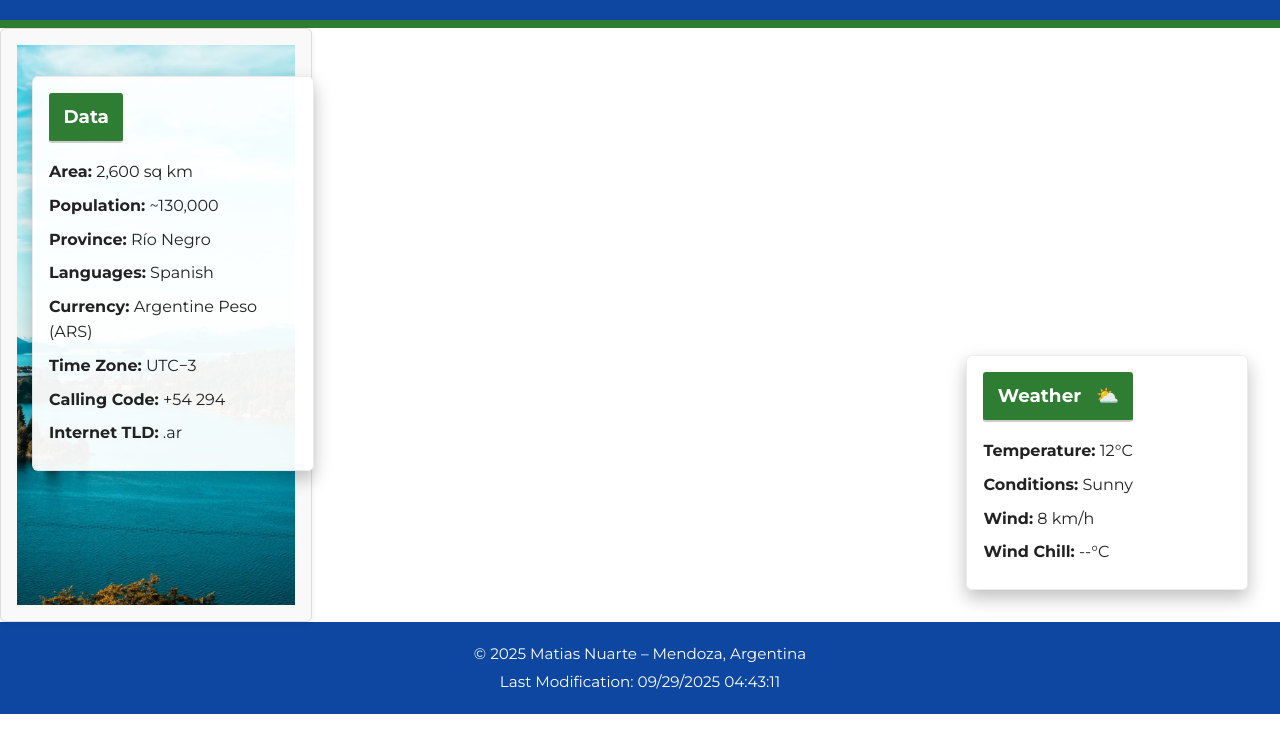
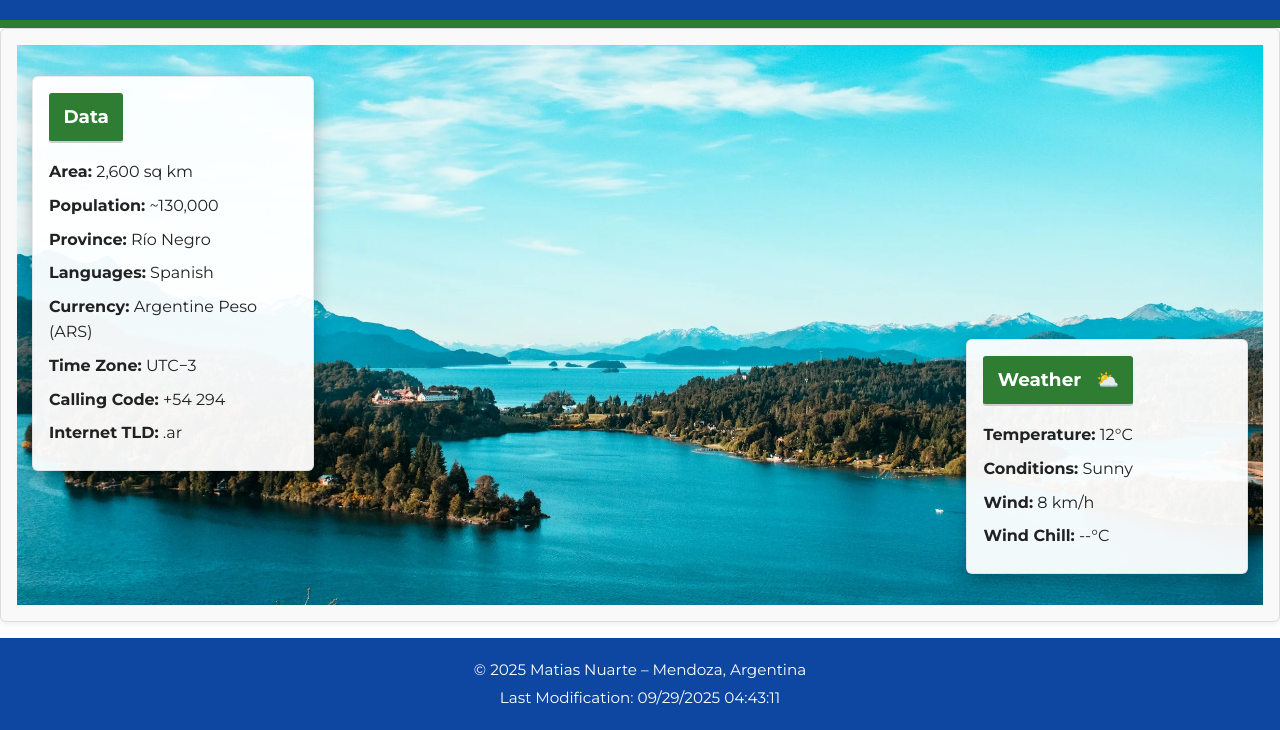
Before and after one commit to matiasnuarte/wdd131, a plain HTML site: page place.html in a window 1280 px wide. Shown: the part 121-851 px from the top of the page. Drawn offline with Linux system fonts and the light colour scheme.

Commit message:
finalcssfix

```diff
--- a/styles/place.css
+++ b/styles/place.css
@@ -85,12 +85,6 @@ footer p {
 }
 
 @media screen and (min-width: 768px) {
-  .grid-container {
-    display: grid;
-    grid-template-columns: 1fr 2fr 1fr;
-    gap: 1rem;
-  }
-
   .desktop-icon {
     display: inline-block;
   }
@@ -99,11 +93,11 @@ footer p {
     display: none;
   }
 
-  section {
-    margin-bottom: 0;
-  }
-
   header h1 {
     font-size: 3rem;
   }
+
+  body {
+    background-color: #fff;
+  }
 }
```
